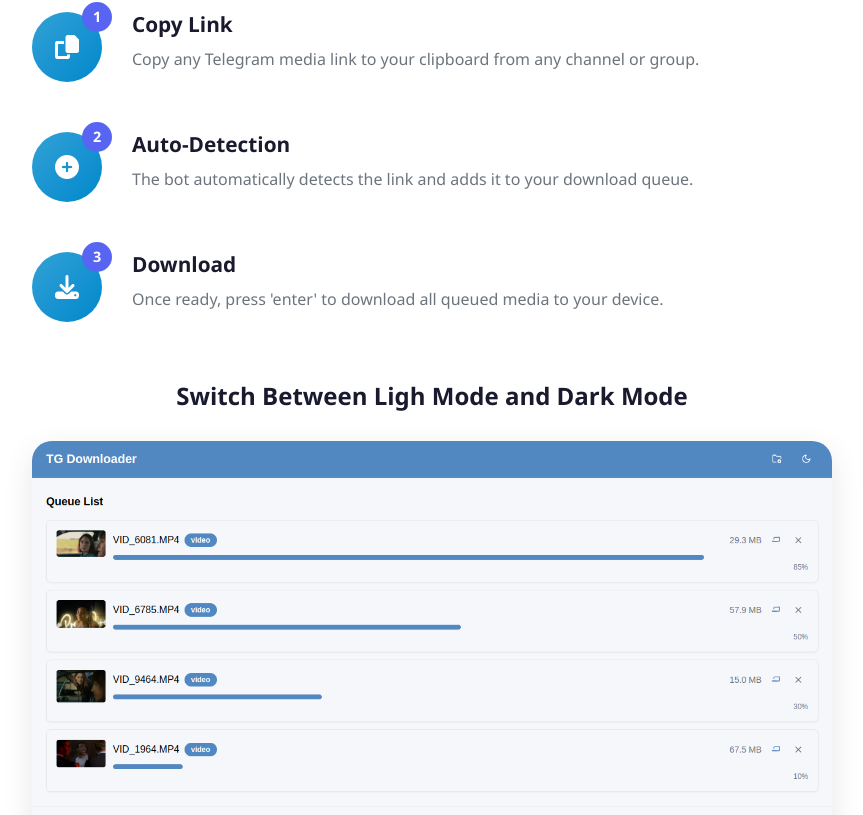
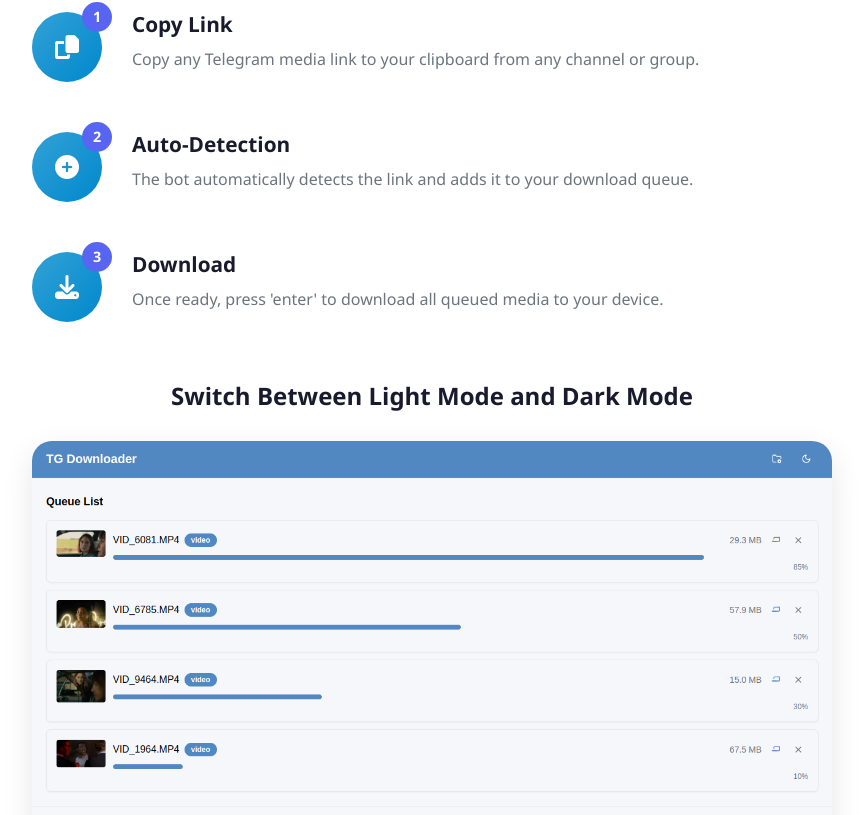
Before and after one commit to victorjalonzo/web-tg-downloader, a plain HTML site: page index.html in a window 1280 px wide. Shown: the part 1469-2284 px from the top of the page, without its empty margins (208-1071 px from the left). Drawn offline with Linux system fonts and the light colour scheme.

Commit message:
Updated content

```diff
--- a/index.html
+++ b/index.html
@@ -132,10 +132,11 @@
                 </div>
             </div>
             <div class="example-interface">
-                <h3>Switch Between Ligh Mode and Dark Mode</h3>
+                <h3>Switch Between Light Mode and Dark Mode</h3>
                 <div class="interface-container">
                     <img src="./assets/1.png" alt="Example interface" class="interface-img">
                 </div>
+                <br/>
                 <br/>
                 <div class="interface-container">
                     <img src="./assets/2.png" alt="Example interface" class="interface-img">
```
